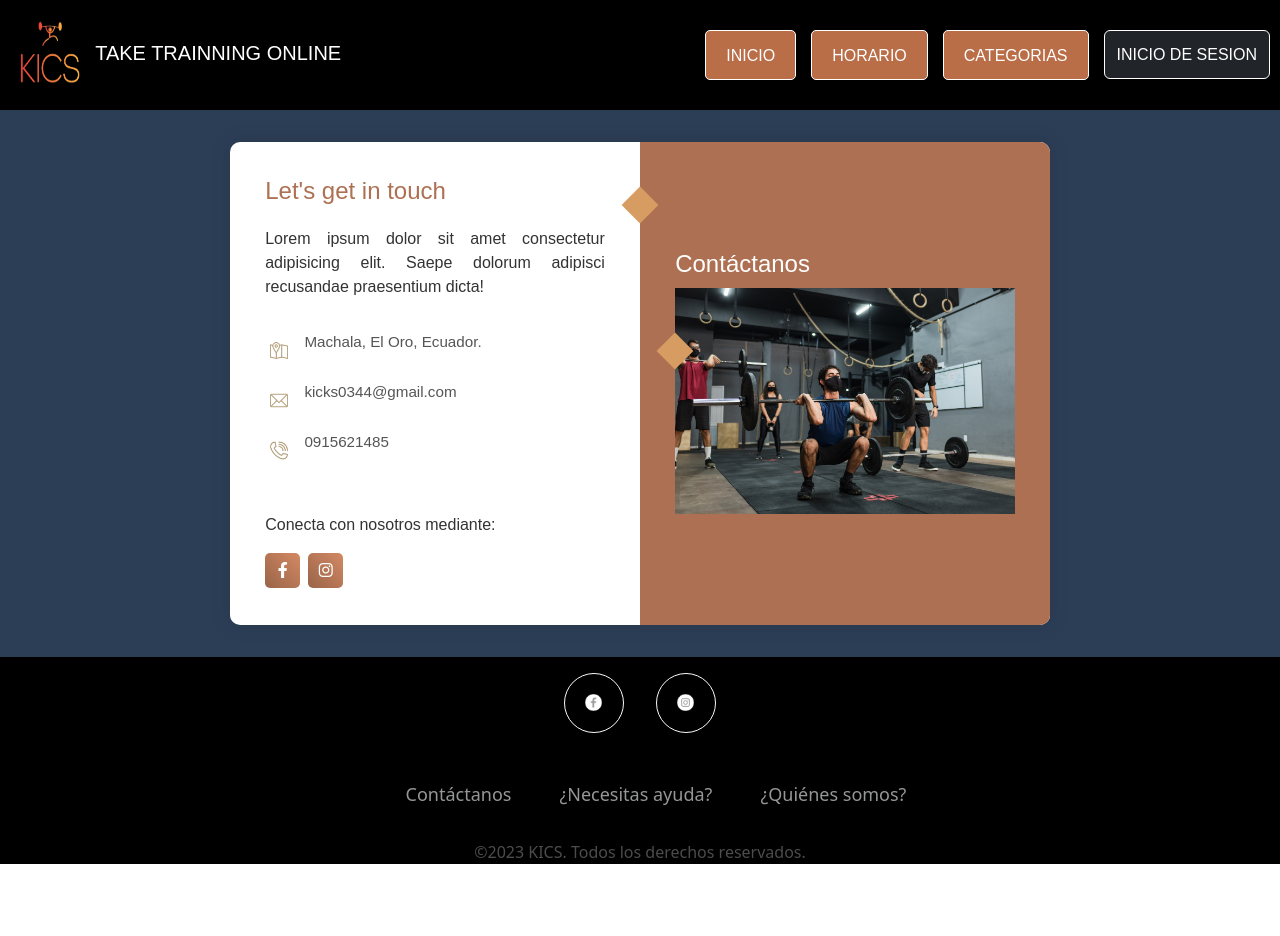
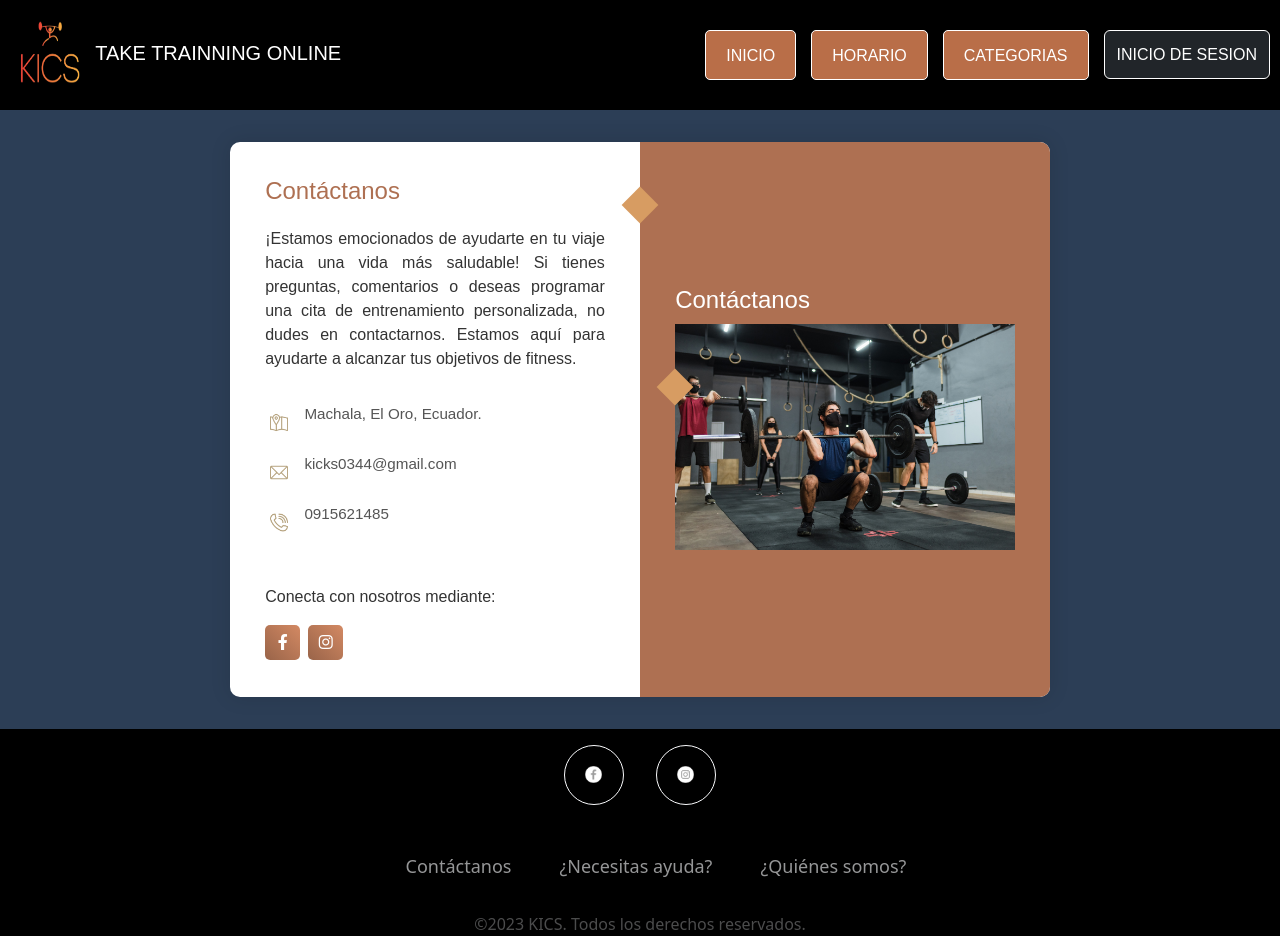
Before and after one commit to MadelayneCando/TakeFrn, an Angular app: page /contactanos in a window 1280 px wide. Before the commit the page ends 864 px from the top, so only its background shows below. Built offline with nearby package versions, Linux system fonts and the light colour scheme.

Commit message:
Termiiinaar

```diff
--- a/src/app/contactanos/contactanos.component.html
+++ b/src/app/contactanos/contactanos.component.html
@@ -2,10 +2,12 @@
     <div class="container">
         <div class="form">
             <div class="contact-info">
-            <h3 class="title">Let's get in touch</h3>
+            <h3 class="title">Contáctanos</h3>
                 <p class="text">
-                    Lorem ipsum dolor sit amet consectetur adipisicing elit. Saepe
-                    dolorum adipisci recusandae praesentium dicta!
+                    ¡Estamos emocionados de ayudarte en tu viaje hacia una vida más saludable!
+                    Si tienes preguntas, comentarios o deseas programar una cita de entrenamiento
+                    personalizada, no dudes en contactarnos. Estamos aquí para ayudarte a
+                    alcanzar tus objetivos de fitness.
                 </p>
 
             <div class="info">
```
